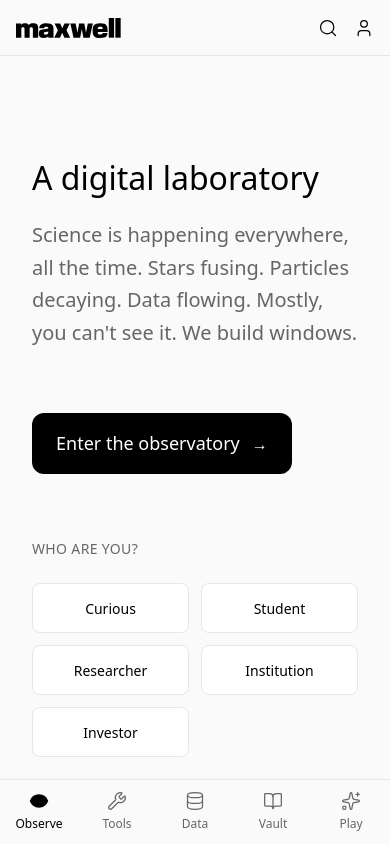
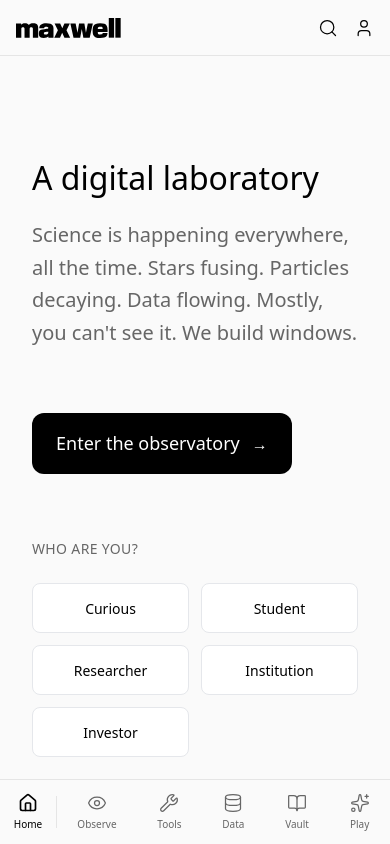
Before and after one commit to Axisophy/maxwell, a Next.js app: page / in a window 390 px wide. Shown: the top 844 px of the page. Built offline with nearby package versions, Linux system fonts and the light colour scheme; a web font is replaced by a local one.

Commit message:
new mobilenav with home link

```diff
--- a/src/components/MobileNav.tsx
+++ b/src/components/MobileNav.tsx
@@ -2,36 +2,184 @@
 
 import Link from 'next/link'
 import { usePathname } from 'next/navigation'
-import { Eye, Wrench, Database, BookOpen, Sparkles } from 'lucide-react'
+import { useState, useEffect } from 'react'
+import { Home, Eye, Wrench, Database, BookOpen, Sparkles } from 'lucide-react'
 
-// Navigation items with placeholder icons (will be custom pictograms later)
+// Navigation items with submenus where applicable
 const navItems = [
-  { href: '/', label: 'Observe', icon: Eye, matchPaths: ['/', '/observe'] },
-  { href: '/tools', label: 'Tools', icon: Wrench, matchPaths: ['/tools'] },
-  { href: '/data', label: 'Data', icon: Database, matchPaths: ['/data'] },
-  { href: '/vault', label: 'Vault', icon: BookOpen, matchPaths: ['/vault'] },
-  { href: '/play', label: 'Play', icon: Sparkles, matchPaths: ['/play'] },
+  {
+    href: '/observe',
+    label: 'Observe',
+    icon: Eye,
+    matchPaths: ['/observe'],
+    submenu: [
+      { href: '/observe/the-pulse', label: 'The Pulse' },
+      { href: '/observe/your-dashboard', label: 'Your Dashboard' },
+    ]
+  },
+  {
+    href: '/tools',
+    label: 'Tools',
+    icon: Wrench,
+    matchPaths: ['/tools'],
+    submenu: null
+  },
+  {
+    href: '/data',
+    label: 'Data',
+    icon: Database,
+    matchPaths: ['/data'],
+    submenu: null
+  },
+  {
+    href: '/vault',
+    label: 'Vault',
+    icon: BookOpen,
+    matchPaths: ['/vault'],
+    submenu: null
+  },
+  {
+    href: '/play',
+    label: 'Play',
+    icon: Sparkles,
+    matchPaths: ['/play'],
+    submenu: null
+  },
 ]
 
 export default function MobileNav() {
   const pathname = usePathname()
+  const [openSubmenu, setOpenSubmenu] = useState<string | null>(null)
+
+  // Close submenu when navigating
+  useEffect(() => {
+    setOpenSubmenu(null)
+  }, [pathname])
 
   const isActive = (item: typeof navItems[0]) => {
-    return item.matchPaths.some(path =>
-      path === '/' ? pathname === '/' : pathname?.startsWith(path)
-    )
+    return item.matchPaths.some(path => pathname?.startsWith(path))
   }
 
+  const handleNavClick = (item: typeof navItems[0], e: React.MouseEvent) => {
+    // If item has submenu, toggle it instead of navigating
+    if (item.submenu && item.submenu.length > 0) {
+      e.preventDefault()
+      setOpenSubmenu(openSubmenu === item.href ? null : item.href)
+    }
+  }
+
+  const closeSubmenu = () => setOpenSubmenu(null)
+
+  const activeItem = navItems.find(item => item.href === openSubmenu)
+
   return (
+    <>
+      {/* Backdrop when submenu is open */}
+      {openSubmenu && (
+        <div
+          className="fixed inset-0 z-40 bg-black/20 md:hidden"
+          onClick={closeSubmenu}
+        />
+      )}
+
+      {/* Submenu panel - slides up from bottom nav */}
+      {openSubmenu && activeItem?.submenu && (
+        <div
+          className="fixed bottom-16 left-0 right-0 z-50 md:hidden"
+          style={{ paddingBottom: 'env(safe-area-inset-bottom)' }}
+        >
+          <div className="mx-4 mb-2 bg-white rounded-xl shadow-lg border border-border-light overflow-hidden">
+            {/* Section header - links to section landing */}
+            <Link
+              href={activeItem.href}
+              onClick={closeSubmenu}
+              className="block px-4 py-3 border-b border-border-light bg-gray-50"
+            >
+              <span className="text-xs font-medium text-text-muted uppercase tracking-wide">
+                {activeItem.label}
+              </span>
+            </Link>
+
+            {/* Submenu items */}
+            {activeItem.submenu.map((subitem) => {
+              const isSubActive = pathname === subitem.href
+              return (
+                <Link
+                  key={subitem.href}
+                  href={subitem.href}
+                  onClick={closeSubmenu}
+                  className={`
+                    block px-4 py-3
+                    ${isSubActive ? 'bg-gray-50 text-text-primary font-medium' : 'text-text-primary'}
+                    active:bg-gray-100
+                  `}
+                >
+                  {subitem.label}
+                </Link>
+              )
+            })}
+          </div>
+        </div>
+      )}
+
+      {/* Main nav bar */}
       <nav className="fixed bottom-0 left-0 right-0 z-50 md:hidden">
         <div
           className="bg-shell-light border-t border-border-light"
           style={{ paddingBottom: 'env(safe-area-inset-bottom)' }}
         >
-        <div className="flex items-center justify-around h-16">
+          <div className="flex items-center h-16">
+            {/* Home button - slightly narrower */}
+            <Link
+              href="/"
+              className={`
+                flex flex-col items-center justify-center
+                w-14 h-full
+                transition-colors
+                ${pathname === '/' ? 'text-text-primary' : 'text-text-muted'}
+              `}
+            >
+              <Home
+                className="w-5 h-5 mb-1"
+                strokeWidth={pathname === '/' ? 2 : 1.5}
+              />
+              <span className="text-[10px] font-medium">Home</span>
+            </Link>
+
+            {/* Divider */}
+            <div className="w-px h-8 bg-border-light" />
+
+            {/* Section items */}
+            <div className="flex-1 flex items-center justify-around">
               {navItems.map((item) => {
                 const Icon = item.icon
                 const active = isActive(item)
+                const hasSubmenu = item.submenu && item.submenu.length > 0
+                const isOpen = openSubmenu === item.href
+
+                // Items with submenus are buttons, others are links
+                if (hasSubmenu) {
+                  return (
+                    <button
+                      key={item.href}
+                      onClick={(e) => handleNavClick(item, e)}
+                      className={`
+                        flex flex-col items-center justify-center
+                        h-full px-3
+                        transition-colors
+                        ${active || isOpen ? 'text-text-primary' : 'text-text-muted'}
+                      `}
+                    >
+                      <Icon
+                        className="w-5 h-5 mb-1"
+                        strokeWidth={active || isOpen ? 2 : 1.5}
+                      />
+                      <span className="text-[10px] font-medium">
+                        {item.label}
+                      </span>
+                    </button>
+                  )
+                }
 
                 return (
                   <Link
@@ -39,7 +187,7 @@ export default function MobileNav() {
                     href={item.href}
                     className={`
                       flex flex-col items-center justify-center
-                  w-full h-full
+                      h-full px-3
                       transition-colors
                       ${active ? 'text-text-primary' : 'text-text-muted'}
                     `}
@@ -47,9 +195,8 @@ export default function MobileNav() {
                     <Icon
                       className="w-5 h-5 mb-1"
                       strokeWidth={active ? 2 : 1.5}
-                  fill={active ? 'currentColor' : 'none'}
                     />
-                <span className="text-xs font-medium">
+                    <span className="text-[10px] font-medium">
                       {item.label}
                     </span>
                   </Link>
@@ -57,6 +204,8 @@ export default function MobileNav() {
               })}
             </div>
           </div>
+        </div>
       </nav>
+    </>
   )
 }
```
Lines whose indentation alone changed are shown as unchanged.
